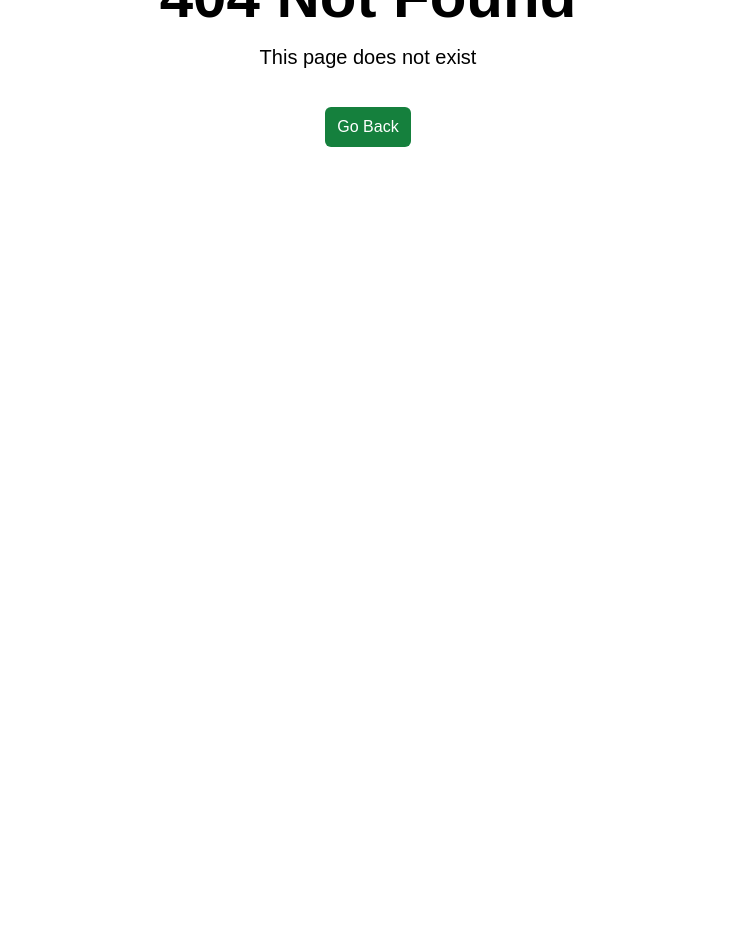
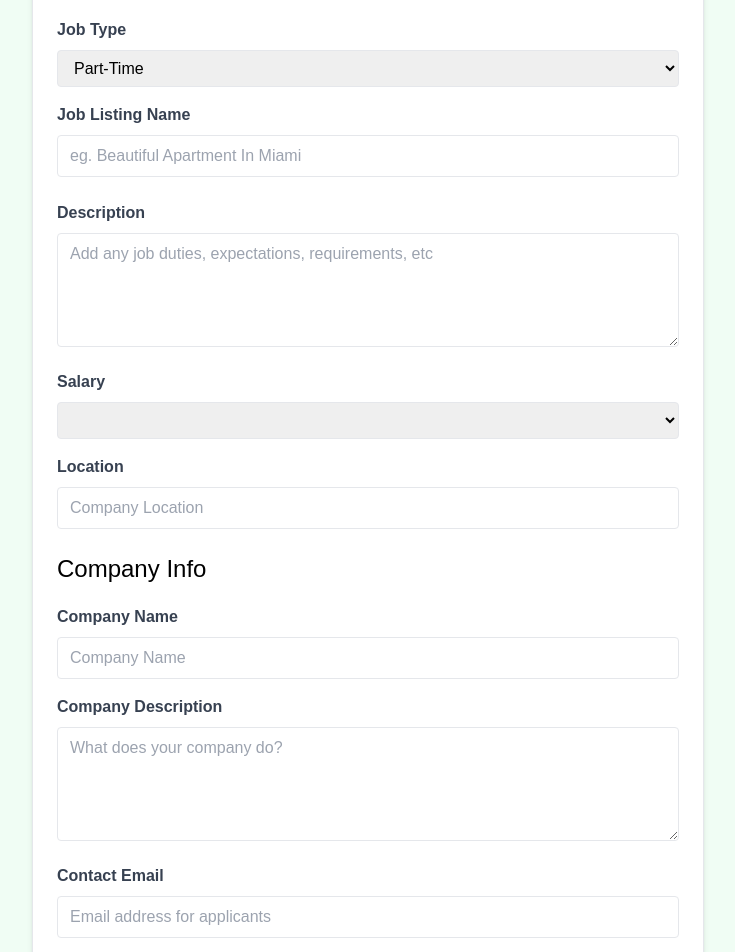
Before and after one commit to nasiralibaloch/VueJs_Job_Listings, a Vue app: page /jobs/add in a window 1280 px wide. Before the commit this address had no page. Shown: the part 300-1252 px from the top of the page, without its empty margins (272-1007 px from the left). Before the commit the page ends 800 px from the top, so only its background shows below. Built offline with nearby package versions, Linux system fonts and the light colour scheme.

Commit message:
some changes in server

```diff
--- a/src/Router/index.js
+++ b/src/Router/index.js
@@ -3,6 +3,7 @@
 import NotFoundView from "@/views/NotFoundView.vue";
 import JobsView from "@/views/JobsView.vue";
 import JobView from "@/views/JobView.vue";
+import AddJobView from "@/views/AddJobView.vue";
 
 const router = createRouter({
   history: createWebHistory(),
@@ -23,6 +24,11 @@
       component: JobView,
     },
     {
+      path: '/jobs/add',
+      name: 'job-add',
+      component: AddJobView
+    },
+    {
       path: "/:catchAll(.*)",
       name: "not-found",
       component: NotFoundView,
--- /dev/null
+++ b/src/views/AddJobView.vue
@@ -0,0 +1,191 @@
+<script setup>
+import { reactive } from "vue";
+const form = reactive({
+  type: "Part-Time",
+  title: "",
+  description: "",
+  salary: "",
+  location: "",
+  company: {
+    name: "",
+    description: "",
+    contactEmail: "",
+    contactPhone: "",
+  },
+});
+const handleSubmit = async()=>{
+console.log(form.title);
+
+}
+</script>
+<template>
+  <section class="bg-green-50">
+    <div class="container m-auto max-w-2xl py-24">
+      <div
+        class="bg-white px-6 py-8 mb-4 shadow-md rounded-md border m-4 md:m-0"
+      >
+        <form @submit.prevent="handleSubmit">
+          <h2 class="text-3xl text-center font-semibold mb-6">Add Job</h2>
+
+          <div class="mb-4">
+            <label for="type" class="block text-gray-700 font-bold mb-2"
+              >Job Type</label
+            >
+            <select
+              v-model="form.type"
+              id="type"
+              name="type"
+              class="border rounded w-full py-2 px-3"
+              required
+            >
+              <option value="Full-Time">Full-Time</option>
+              <option value="Part-Time">Part-Time</option>
+              <option value="Remote">Remote</option>
+              <option value="Internship">Internship</option>
+            </select>
+          </div>
+
+          <div class="mb-4">
+            <label class="block text-gray-700 font-bold mb-2"
+              >Job Listing Name</label
+            >
+            <input
+              type="text"
+              v-model="form.name"
+              id="name"
+              name="name"
+              class="border rounded w-full py-2 px-3 mb-2"
+              placeholder="eg. Beautiful Apartment In Miami"
+              required
+            />
+          </div>
+          <div class="mb-4">
+            <label for="description" class="block text-gray-700 font-bold mb-2"
+              >Description</label
+            >
+            <textarea
+              id="description"
+              v-model="form.description"
+              name="description"
+              class="border rounded w-full py-2 px-3"
+              rows="4"
+              placeholder="Add any job duties, expectations, requirements, etc"
+            ></textarea>
+          </div>
+
+          <div class="mb-4">
+            <label for="type" class="block text-gray-700 font-bold mb-2"
+              >Salary</label
+            >
+            <select
+              id="salary"
+              v-model="form.salary"
+              name="salary"
+              class="border rounded w-full py-2 px-3"
+              required
+            >
+              <option value="Under $50K">under $50K</option>
+              <option value="$50K - $60K">$50 - $60K</option>
+              <option value="$60K - $70K">$60 - $70K</option>
+              <option value="$70K - $80K">$70 - $80K</option>
+              <option value="$80K - $90K">$80 - $90K</option>
+              <option value="$90K - $100K">$90 - $100K</option>
+              <option value="$100K - $125K">$100 - $125K</option>
+              <option value="$125K - $150K">$125 - $150K</option>
+              <option value="$150K - $175K">$150 - $175K</option>
+              <option value="$175K - $200K">$175 - $200K</option>
+              <option value="Over $200K">Over $200K</option>
+            </select>
+          </div>
+
+          <div class="mb-4">
+            <label class="block text-gray-700 font-bold mb-2"> Location </label>
+            <input
+              type="text"
+              v-model="form.location"
+              id="location"
+              name="location"
+              class="border rounded w-full py-2 px-3 mb-2"
+              placeholder="Company Location"
+              required
+            />
+          </div>
+
+          <h3 class="text-2xl mb-5">Company Info</h3>
+
+          <div class="mb-4">
+            <label for="company" class="block text-gray-700 font-bold mb-2"
+              >Company Name</label
+            >
+            <input
+
+              type="text"
+              v-model="form.company.name"
+              id="company"
+              name="company"
+              class="border rounded w-full py-2 px-3"
+              placeholder="Company Name"
+            />
+          </div>
+
+          <div class="mb-4">
+            <label
+              for="company_description"
+              class="block text-gray-700 font-bold mb-2"
+              >Company Description</label
+            >
+            <textarea
+              id="company_description"
+              v-model="form.company.description"
+              name="company_description"
+              class="border rounded w-full py-2 px-3"
+              rows="4"
+              placeholder="What does your company do?"
+            ></textarea>
+          </div>
+
+          <div class="mb-4">
+            <label
+              for="contact_email"
+              class="block text-gray-700 font-bold mb-2"
+              >Contact Email</label
+            >
+            <input
+              type="email"
+              v-model="form.company.contactEmail"
+              id="contact_email"
+              name="contact_email"
+              class="border rounded w-full py-2 px-3"
+              placeholder="Email address for applicants"
+              required
+            />
+          </div>
+          <div class="mb-4">
+            <label
+              for="contact_phone"
+              class="block text-gray-700 font-bold mb-2"
+              >Contact Phone</label
+            >
+            <input
+              type="tel"
+              v-model="form.company.contactPhone"
+              id="contact_phone"
+              name="contact_phone"
+              class="border rounded w-full py-2 px-3"
+              placeholder="Optional phone for applicants"
+            />
+          </div>
+
+          <div>
+            <button
+              class="bg-green-500 hover:bg-green-600 text-white font-bold py-2 px-4 rounded-full w-full focus:outline-none focus:shadow-outline"
+              type="submit"
+            >
+              Add Job
+            </button>
+          </div>
+        </form>
+      </div>
+    </div>
+  </section>
+</template>
--- a/src/views/JobView.vue
+++ b/src/views/JobView.vue
@@ -13,7 +13,7 @@
 });
 onMounted(async () => {
   try {
-    const response = await axios.get(`http://localhost:8000/jobs/${jobId}`);
+    const response = await axios.get(`api/jobs/${jobId}`);
     state.job = await response.data;
   } catch (error) {
     console.error("error fetching jobs", error);
@@ -23,7 +23,7 @@
 });
 </script>
 <template>
-  <BackButton/>
+  <BackButton />
   <section v-if="!state.isLoading" class="bg-green-50">
     <div class="container m-auto py-10 px-6">
       <div class="grid grid-cols-1 md:grid-cols-70/30 w-full gap-6">
--- /dev/null
+++ b/src/vite.config.js
@@ -0,0 +1,24 @@
+import { fileURLToPath, URL } from "node:url";
+
+import { defineConfig } from "vite";
+import vue from "@vitejs/plugin-vue";
+
+// https://vitejs.dev/config/
+export default defineConfig({
+  plugins: [vue()],
+  server: {
+    port: 3000,
+    proxy: {
+      "/api": {
+        target: "http://localhost:8000",
+        changeOrigin: true,
+        rewrite: (path) => path.replace(/^\/api/, ""),
+      },
+    },
+  },
+  resolve: {
+    alias: {
+      "@": fileURLToPath(new URL("./src", import.meta.url)),
+    },
+  },
+});
```
Also changed, not shown: src/components/JobListings.vue (+6 -6 lines).
